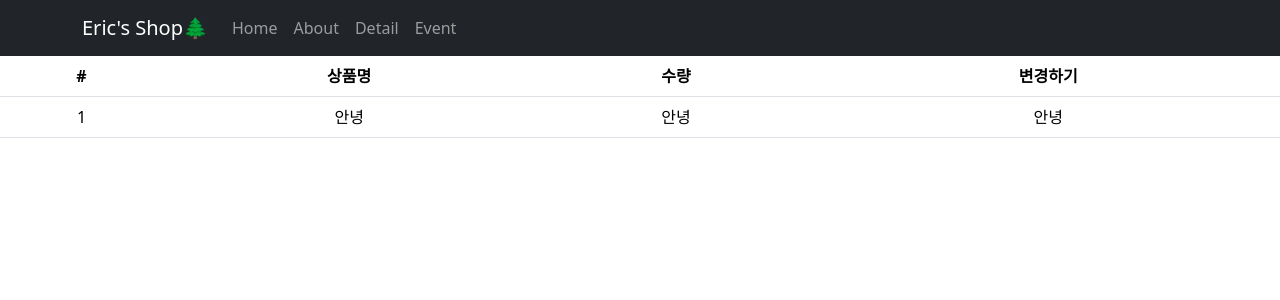
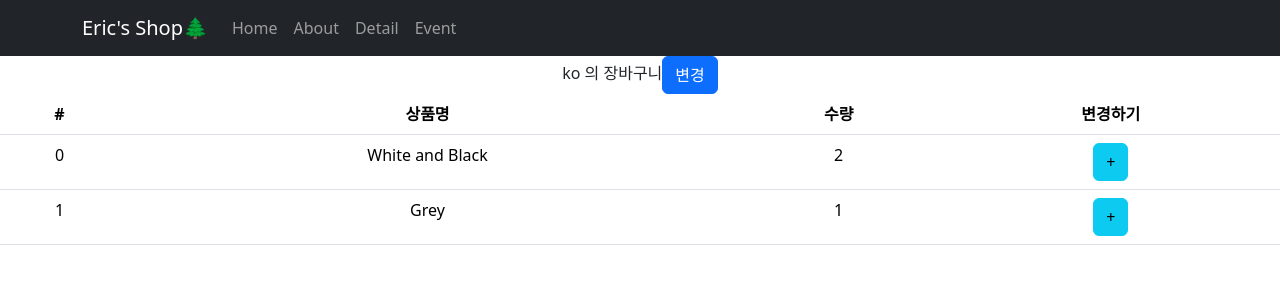
Before and after one commit to MangoEric/React_Start, a React (Create React App) app in the folder shop/: page /cart in a window 1280 px wide. Shown: the top 300 px of the page. Built offline with nearby package versions, Linux system fonts and the light colour scheme.

Commit message:
[27] - Redux - 3
- reducers

```diff
--- a/shop/src/routes/Cart.js
+++ b/shop/src/routes/Cart.js
@@ -1,13 +1,19 @@
 import { Table } from 'react-bootstrap'
-import { useSelector } from "react-redux"
+import { useDispatch, useSelector } from "react-redux"
+import { changeName } from './../store.js'
 
 function Cart() {
 
-  let a = useSelector((state)=>{ return state })
-  console.log(a.stock)
+  let state = useSelector((state)=>{ return state })
+  let dispatch = useDispatch();
 
   return (
     <div>
+      {state.user} 의 장바구니
+      <button className="btn btn-primary"
+      onClick={()=>{
+        dispatch(changeName())
+      }}>변경</button>
       <Table>
         <thead>
           <tr>
@@ -18,12 +24,21 @@ function Cart() {
           </tr>
         </thead>
         <tbody>
-          <tr>
-            <td>1</td>
-            <td>안녕</td>
-            <td>안녕</td>
-            <td>안녕</td>
-          </tr>
+          {
+            state.cart.map((a, i)=>
+              <tr key={i}>
+                <td>{i}</td>
+                <td>{ a.name }</td>
+                <td>{ a.count }</td>
+                <td>
+                <button className="btn btn-info"
+                  onClick={()=>{
+
+                  }}>+</button>
+                </td>
+              </tr>
+            )
+          }
         </tbody>
       </Table>
     </div>
--- a/shop/src/store.js
+++ b/shop/src/store.js
@@ -2,17 +2,29 @@ import { configureStore, createSlice } from '@reduxjs/toolkit'
 
 let user = createSlice({
   name : 'user',
-  initialState : 'ko'
+  initialState : 'ko',
+  //1. state를 수정하려면 함수를 만들어야함.
+  reducers : {
+    changeName(state){
+      return 'Eric ' + state
+    }
+  }
 })
 
-let stock = createSlice({
-  name : 'stock',
-  initialState : [10, 11, 12]
+//2. 만든 함수를 export
+export let { changeName } = user.actions
+
+let cart = createSlice({
+  name : 'cart',
+  initialState : [
+    {id :0, name : 'White and Black', count : 2},
+    {id :1, name : 'Grey', count : 1},
+  ]
 })
 
 export default configureStore({
   reducer: {
       user : user.reducer,
-      stock : stock.reducer
+      cart : cart.reducer
    }
 })
```
